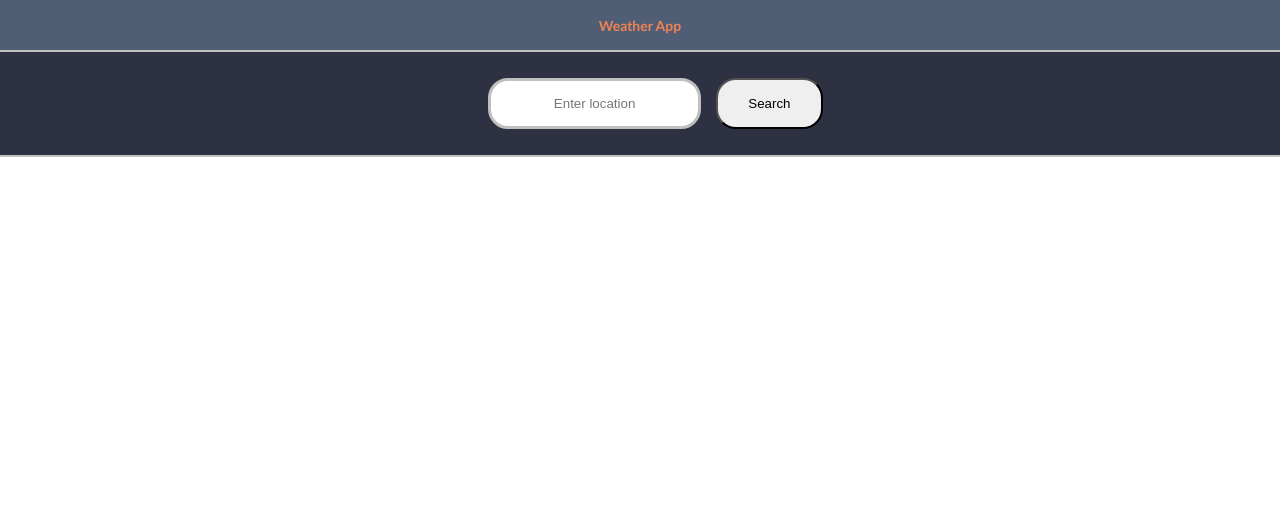
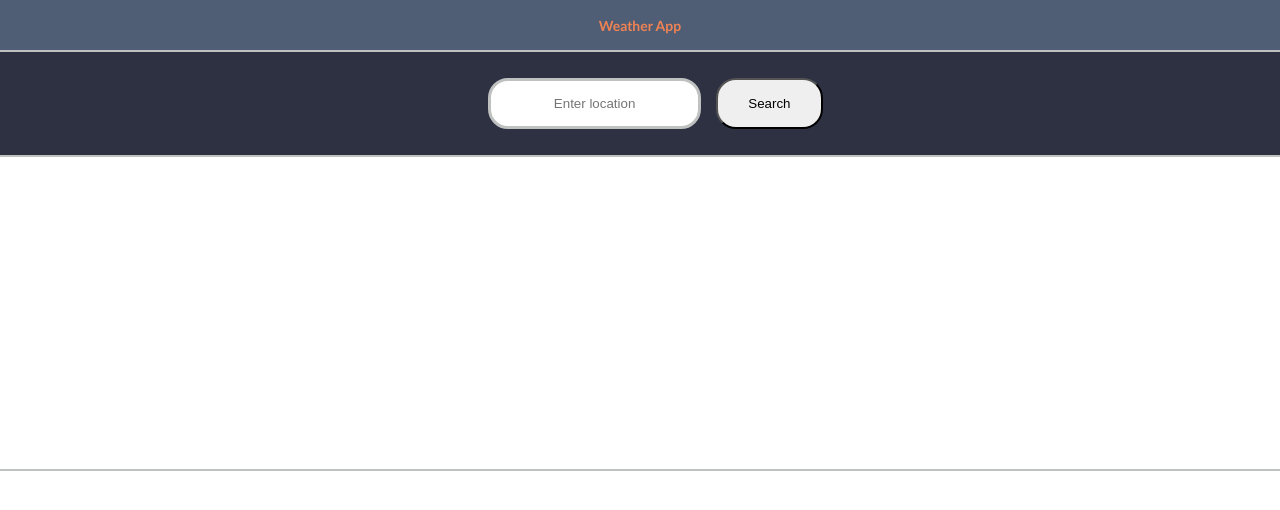
Before and after one commit to joshp423/Weather-App, a plain HTML site: page template.html in a window 1280 px wide. Drawn offline with Linux system fonts and the light colour scheme.

Commit message:
Additional CSS

```diff
--- a/style.css
+++ b/style.css
@@ -58,6 +58,7 @@ h1 {
     flex-direction: column;
     justify-content: center;
     align-items: center;
+    border-bottom: 2px solid #BFC0C0;
 }
 
 #weather {
```
